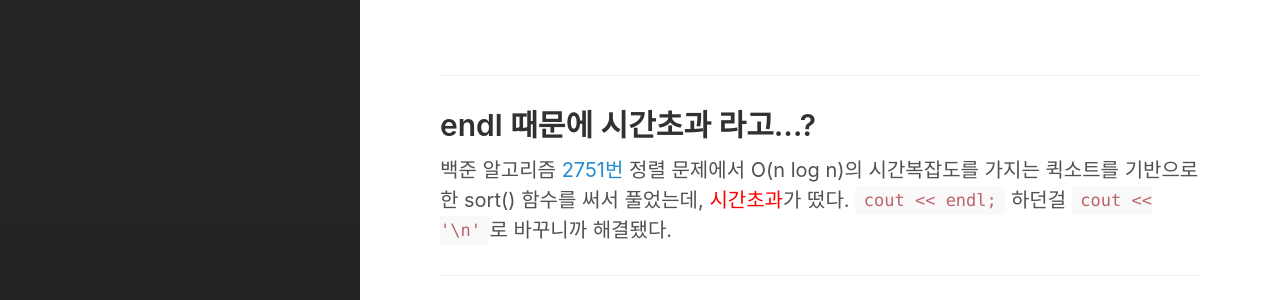
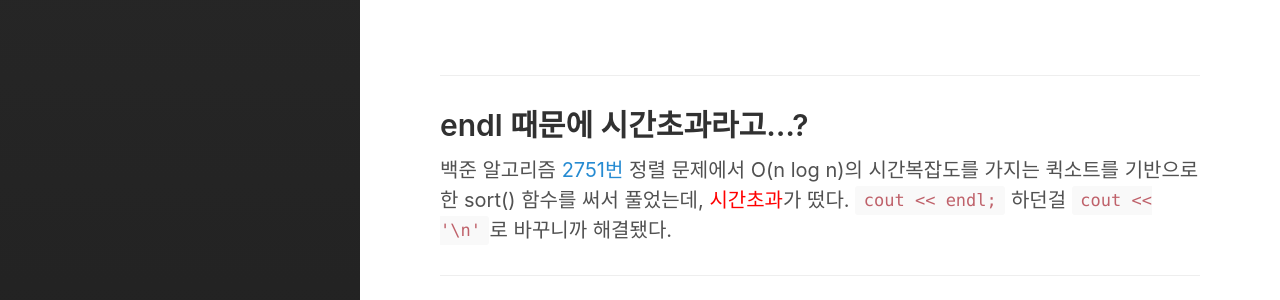
Before and after one commit to Jaden2208/jaden2208.github.io, a Jekyll site: the page built from _posts/2019-10-18-tips-cpp.md, in a window 1280 px wide. Shown: the part 1250-1550 px from the top of the page. Built offline with Jekyll 4.4.1, drawn with Linux system fonts in a browser that asks for light colours.

```diff
--- a/_posts/2019-10-18-tips-cpp.md
+++ b/_posts/2019-10-18-tips-cpp.md
@@ -16,14 +16,14 @@ last_modified_at: 2019-10-18T
 ---
 
 ###### INDEX
-* [endl 때문에 시간초과 라고...?](#endl-때문에-시간초과-라고...?)
+* [endl 때문에 시간초과 라고...?](#endl-때문에-시간초과라고...?)
 * [배열을 하나의 값으로 전부 초기화하기.](#배열을-하나의-값으로-전부-초기화하기.)
 * [sort()를 쓸 때 compare() 짜는게 너무 헷갈려!](#sort()를-쓸-때-compare()-짜는게-너무-헷갈려!)
 
 <br><br><br><br><br><br><br><br><br><br><br><br><br><br><br><br><br><br><br><br><br><br><br><br><br><br><br><br><br><br><br><br>
 
 ---
-## endl 때문에 시간초과 라고...?
+## endl 때문에 시간초과라고...?
 백준 알고리즘 [2751번](https://www.acmicpc.net/problem/2751) 정렬 문제에서 O(n log n)의 시간복잡도를 가지는 퀵소트를 기반으로 한 sort() 함수를 써서 풀었는데, <span style="color:red">시간초과</span>가 떴다.
 `cout << endl;` 하던걸 `cout << '\n'`로 바꾸니까 해결됐다.
 
```
